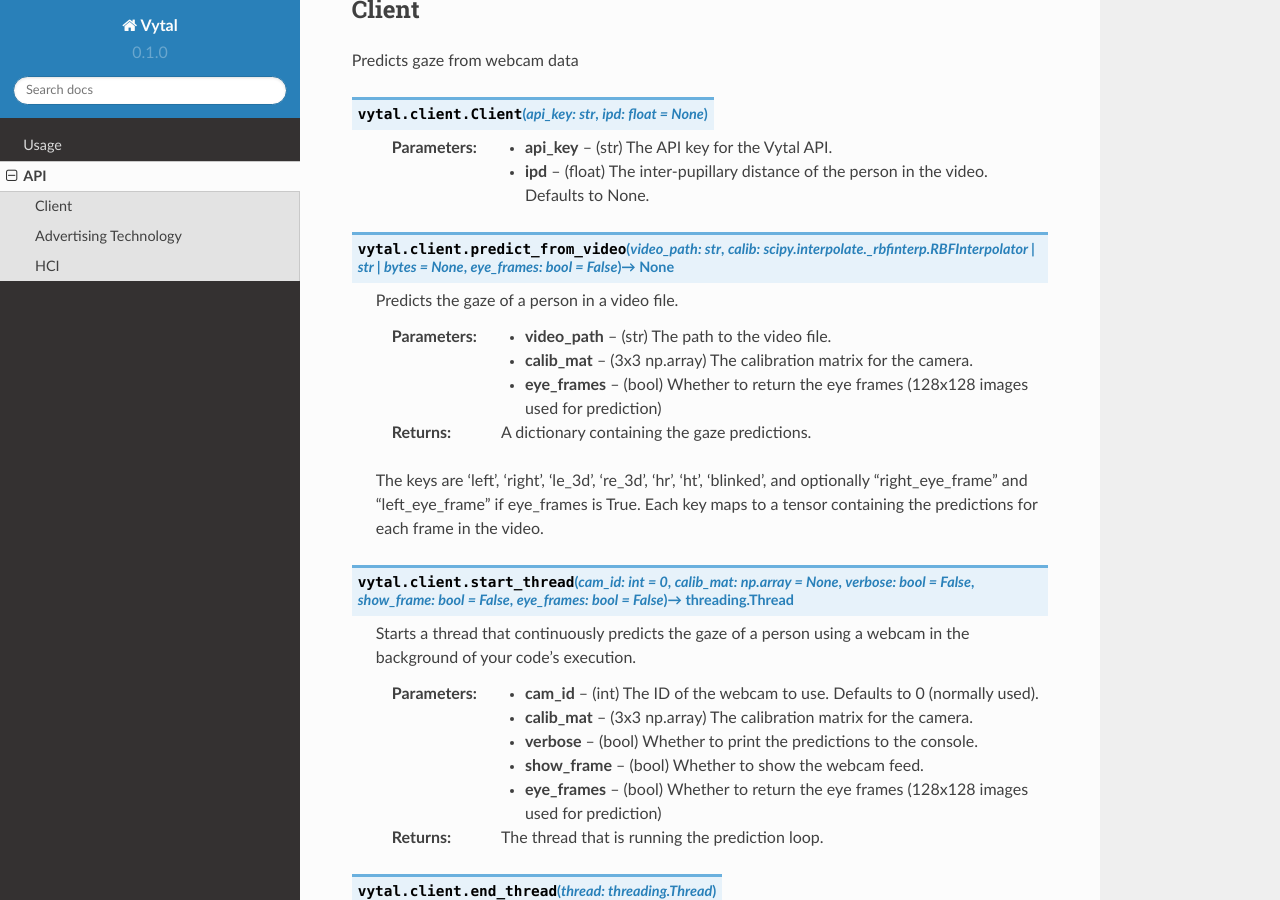
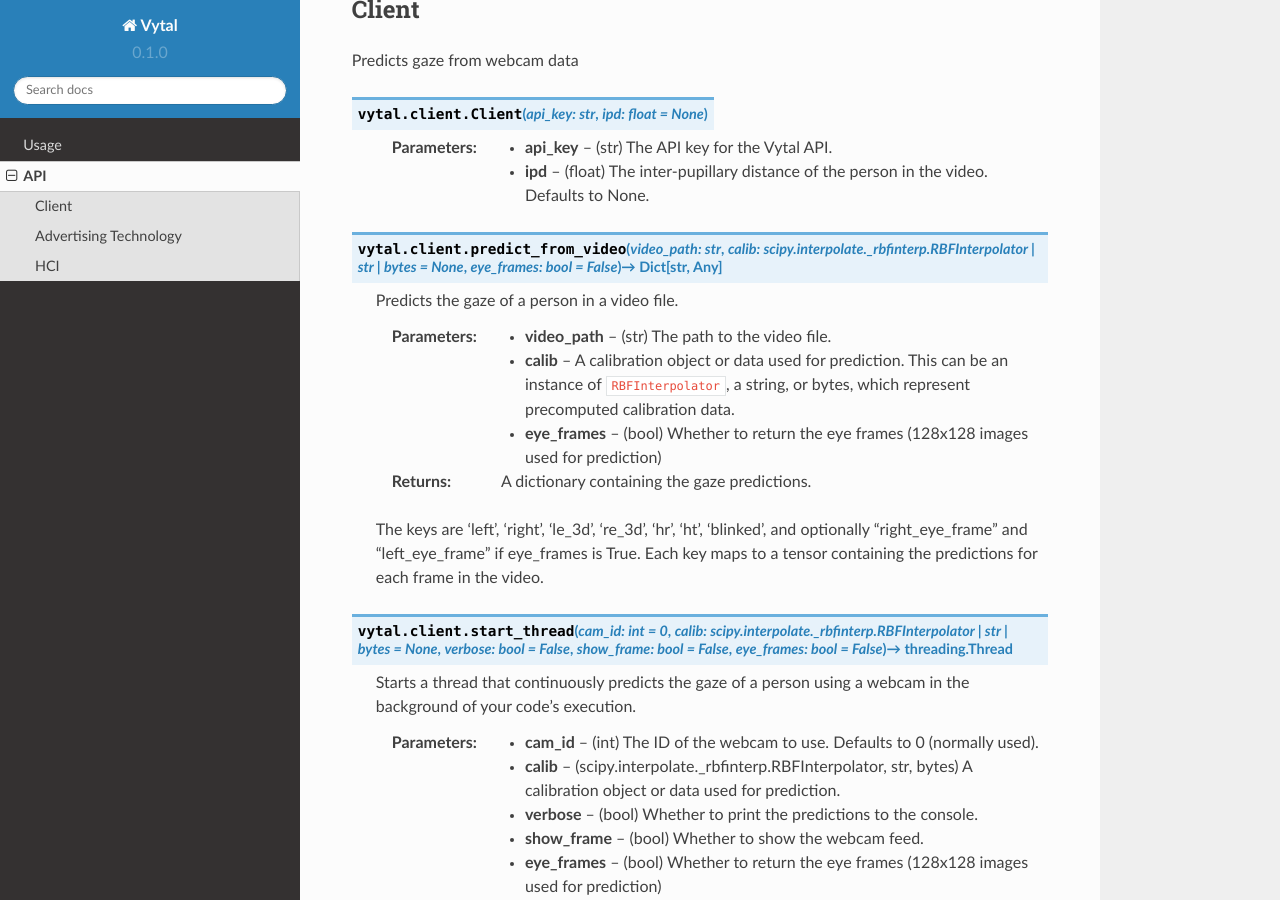
Before and after one commit to anantk2006/vytal, a Sphinx documentation site: the page built from docs/source/api.rst, in a window 1280 px wide and 900 px high, scrolled down 291 px. Built offline with Sphinx 7.4.7 and the Read the Docs theme 2.0.0, drawn with Linux system fonts in a browser that asks for light colours.

Commit message:
Update api.rst

```diff
--- a/docs/source/api.rst
+++ b/docs/source/api.rst
@@ -20,28 +20,28 @@
    :param api_key: (str) The API key for the Vytal API.
    :param ipd: (float) The inter-pupillary distance of the person in the video. Defaults to None.
 
-.. py:function:: predict_from_video(video_path: str, calib: Union[scipy.interpolate._rbfinterp.RBFInterpolator, str, bytes] = None, eye_frames: bool = False) -> None
+.. py:function:: predict_from_video(video_path: str, calib: Union[scipy.interpolate._rbfinterp.RBFInterpolator, str, bytes] = None, eye_frames: bool = False) -> Dict[str, Any]
    :module: vytal.client
    :noindex:
 
    Predicts the gaze of a person in a video file.
 
    :param video_path: (str) The path to the video file.
-   :param calib_mat: (3x3 np.array) The calibration matrix for the camera.
+   :param calib: A calibration object or data used for prediction. This can be an instance of ``RBFInterpolator``, a string, or bytes, which represent precomputed calibration data.
    :param eye_frames: (bool) Whether to return the eye frames (128x128 images used for prediction)
    :return: A dictionary containing the gaze predictions.
    The keys are 'left', 'right', 'le_3d', 're_3d', 'hr', 'ht', 'blinked',
    and optionally "right_eye_frame" and "left_eye_frame" if eye_frames is True.
    Each key maps to a tensor containing the predictions for each frame in the video.
 
-.. py:function:: start_thread(cam_id: int = 0, calib_mat: np.array = None, verbose: bool = False, show_frame: bool = False, eye_frames: bool = False) -> threading.Thread
+.. py:function:: start_thread(cam_id: int = 0, calib: Union[scipy.interpolate._rbfinterp.RBFInterpolator, str, bytes] = None, verbose: bool = False, show_frame: bool = False, eye_frames: bool = False) -> threading.Thread
     :module: vytal.client
     :noindex:
 
     Starts a thread that continuously predicts the gaze of a person using a webcam in the background of your code's execution.
 
     :param cam_id: (int) The ID of the webcam to use. Defaults to 0 (normally used).
-    :param calib_mat: (3x3 np.array) The calibration matrix for the camera.
+    :param calib: (scipy.interpolate._rbfinterp.RBFInterpolator, str, bytes) A calibration object or data used for prediction.
     :param verbose: (bool) Whether to print the predictions to the console.
     :param show_frame: (bool) Whether to show the webcam feed.
     :param eye_frames: (bool) Whether to return the eye frames (128x128 images used for prediction)
```
